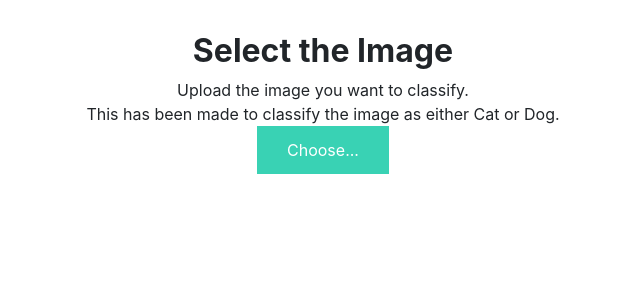
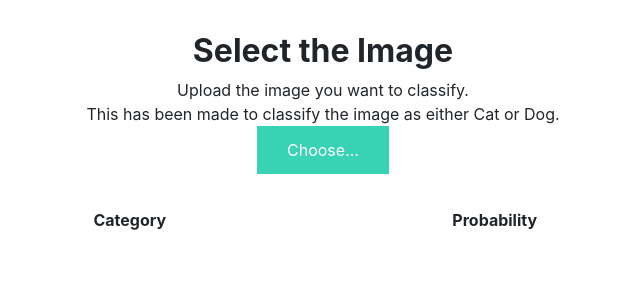
Before and after one commit to MiHarsh/CyberLabs-Induction, a Flask app: page / in a window 1280 px wide. Shown: the part 56-356 px from the top of the page, without its empty margins (317-957 px from the left). Run offline with Flask 2, Linux system fonts and the light colour scheme; some libraries are stand-ins or nearby versions.

Commit message:
Updated for Better View

```diff
--- a/templates/index.html
+++ b/templates/index.html
@@ -25,7 +25,7 @@ This has been made to classify the image as either Cat or Dog.</h8>
 
     <div class="loader" style="display:none;"></div>
     <div class="row justify-content-center"> <div class="col-12 col-lg-8">
-                  <table id="results" class="table" style="display:none;margin: 0 190;text-align:center">
+                  <table id="results" class="table" style="text-align:center">
                     <thead>
                        <tr>
                        <td style="border:none;"><b>Category</b></td>
```
